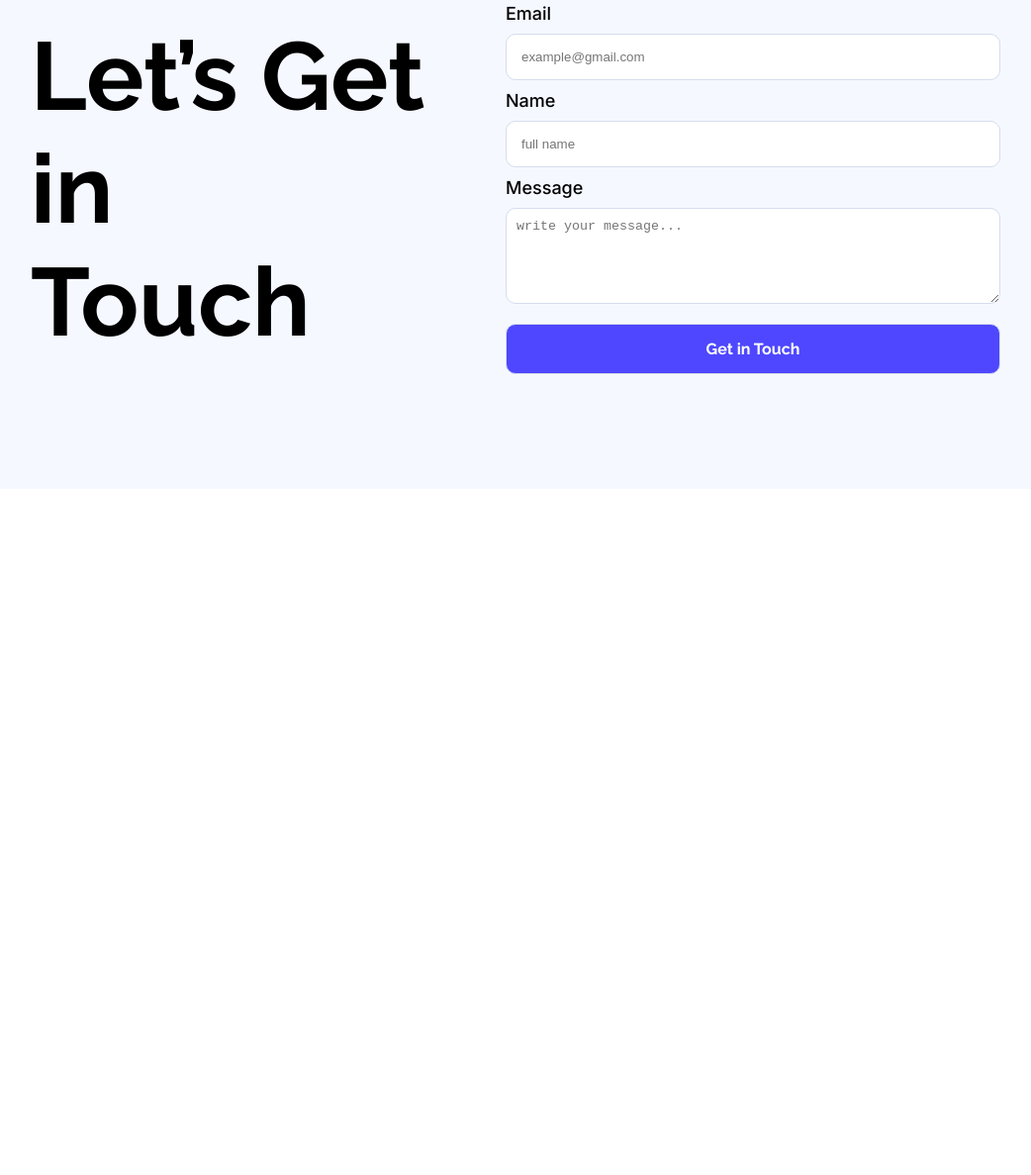
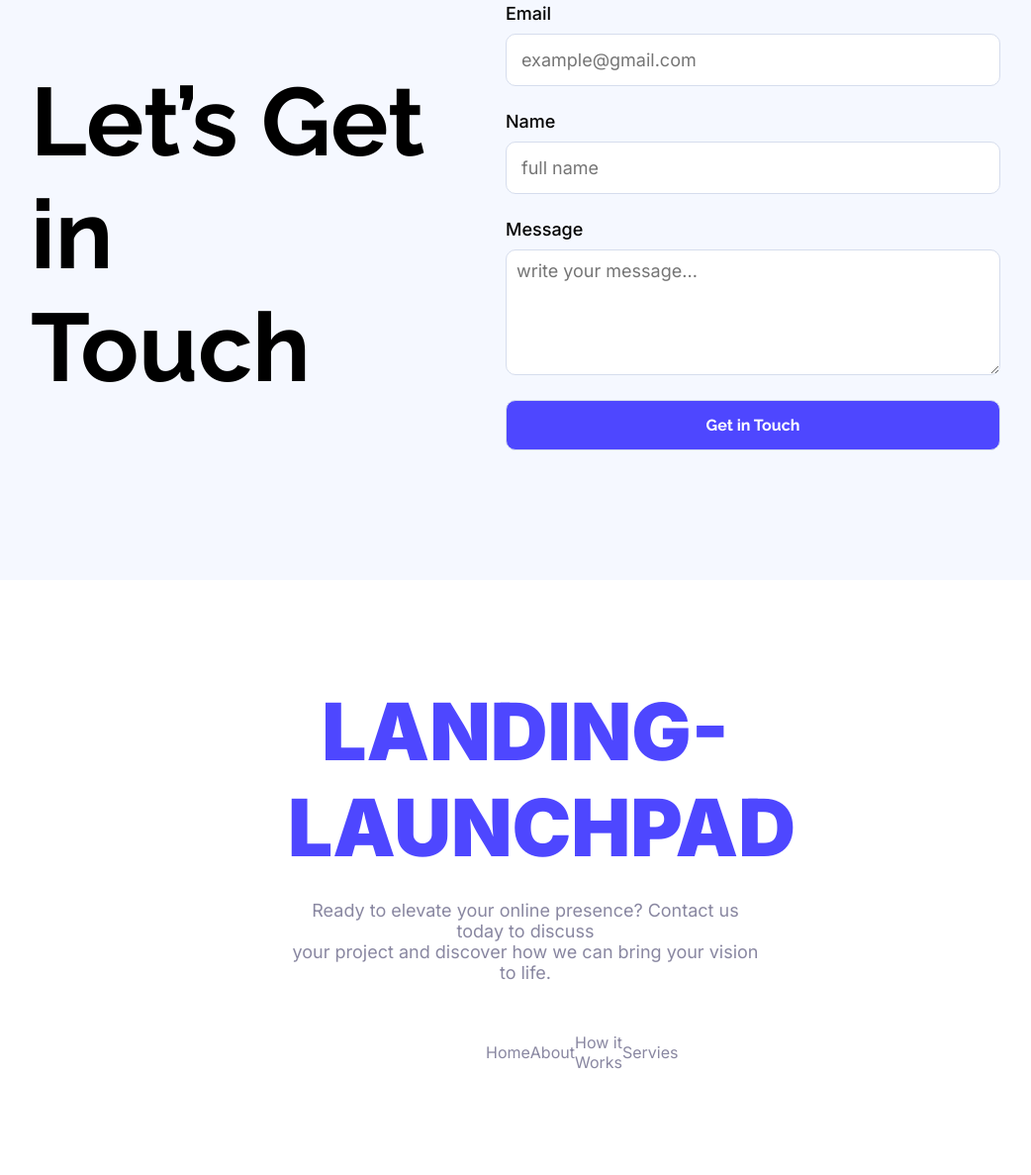
Before and after one commit to freelancer-robiul/landing-launchpad, a plain HTML site: page index.html in a window 1280 px wide. Shown: the part 3060-4247 px from the top of the page at 99% size, without its empty margins (109-1151 px from the left). Before the commit the page ends 3554 px from the top, so only its background shows below. Drawn offline with Linux system fonts and the light colour scheme.

Commit message:
Footer section

```diff
--- a/index.html
+++ b/index.html
@@ -195,7 +195,20 @@
 
     </main>
 
-    <footer></footer>
+    <footer>
+        <div class="footer-logo">
+            <h1>Landing-Launchpad</h1>
+            <p>Ready to elevate your online presence? Contact us today to discuss<br>your project and discover how we can bring your vision to life.</p>
+            <div class="footer-menu">
+                <ul>
+                    <li><a href="">Home</a></li>
+                    <li><a href="">About</a></li>
+                    <li><a href="">How it Works</a></li>
+                    <li><a href="">Servies</a></li>
+                </ul>
+            </div>
+        </div>
+    </footer>
 
 </body>
 </html>
--- a/styles/style.css
+++ b/styles/style.css
@@ -280,6 +280,9 @@ input{
     padding: 15px;
     border: 1px solid #d6dded;
     border-radius: 10px;
+    margin-bottom: 15px;
+    font-family: "Inter", sans-serif;
+    font-size: 18px;
 }
 
 
@@ -288,7 +291,9 @@ textarea{
     border: 1px solid #d6dded;
     text-align: left;
     border-radius: 10px;
-    margin-bottom: 10px;
+    margin-bottom: 15px;
+    font-family: "Inter", sans-serif;
+    font-size: 18px;
 }
 
 input[type="button"]{
@@ -312,3 +317,51 @@ label{
     font-weight: 500;
     font-family: "Inter", sans-serif;
 }
+
+/*================== Footer Area =====================*/
+
+.footer-logo{
+    padding: 104px 400px;
+    text-align: center;
+    font-family: "Inter", sans-serif;
+}
+
+.footer-logo h1{
+    font-size: 80px;
+    font-weight: 900;
+    font-family: "Inter", sans-serif;
+    color: #4E47FF;
+    margin-bottom: 25px;
+    text-transform: uppercase;
+}
+
+.footer-logo p{
+    font-size: 18px;
+    color: #8987a1;
+}
+
+.footer-menu{
+    margin-top: 50px;
+    padding: 0px 200px;
+}
+
+.footer-logo ul{
+    display: flex;
+    align-items: center;
+    justify-content: space-around;
+}
+
+.footer-logo ul li{
+    list-style: none;
+}
+
+.footer-logo ul li a{
+    text-decoration: none;
+    color: #8987a1;
+}
+
+.footer-logo ul li a:hover{
+    color: green;
+    border-bottom: 1px solid red;
+    transition: .7s;
+}
```
